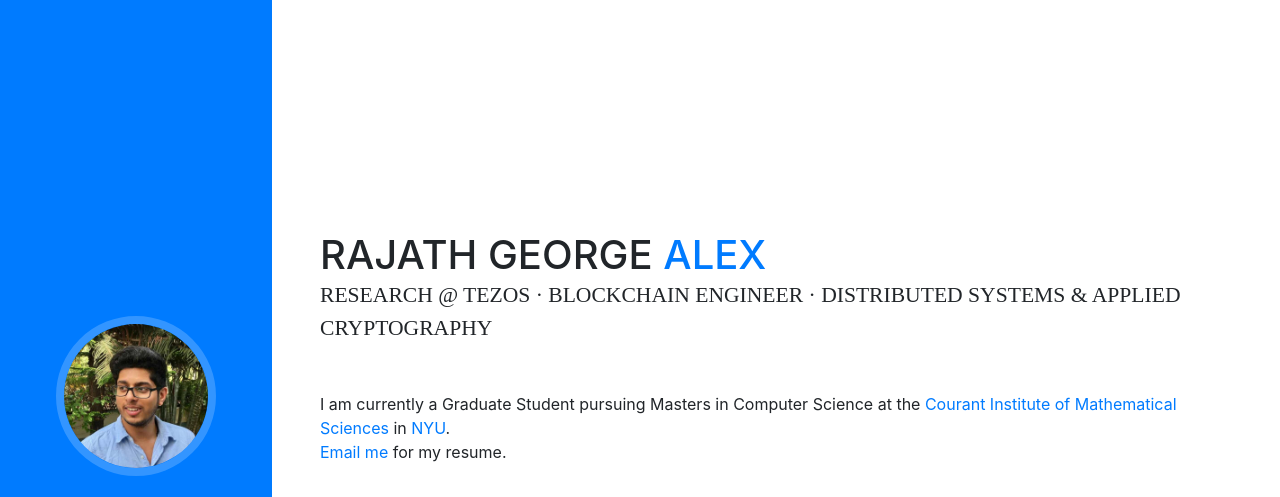
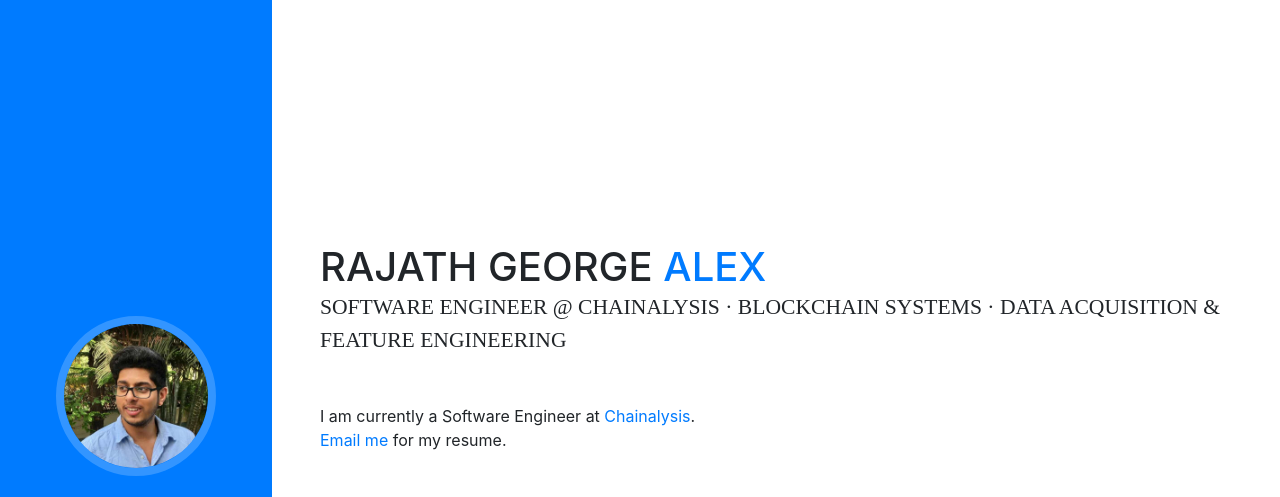
Before and after one commit to 0xrajath/0xrajath.github.io, a website with bundled scripts: page index.html in a window 1280 px wide. Shown: the top 497 px of the page. Built offline with nearby package versions, Linux system fonts and the light colour scheme; a web font is replaced by a local one.

Commit message:
Updated Bio

```diff
--- a/index.html
+++ b/index.html
@@ -50,10 +50,11 @@
           <h1 class="mb-0">Rajath George
             <span class="text-primary">Alex</span>
           </h1>
-          <div class="subheading mb-5">Research @ Tezos · Blockchain Engineer · Distributed Systems & Applied Cryptography
+          <div class="subheading mb-5">Software Engineer @ Chainalysis · Blockchain Systems · Data Acquisition & Feature Engineering
 
           </div>
-          <p class="mb-5">I am currently a Graduate Student pursuing Masters in Computer Science at the <a href="https://cs.nyu.edu/home/index.html" target="_blank">Courant Institute of Mathematical Sciences</a> in <a href="https://www.nyu.edu/" target="_blank">NYU</a>.
+          <p class="mb-5">I am currently a Software Engineer at <a href="https://www.chainalysis.com/" target="_blank">Chainalysis</a>.
+          <!-- <p class="mb-5">I am currently a Graduate Student pursuing Masters in Computer Science at the <a href="https://cs.nyu.edu/home/index.html" target="_blank">Courant Institute of Mathematical Sciences</a> in <a href="https://www.nyu.edu/" target="_blank">NYU</a>.  -->
             <br /> <a href="mailto:rga281@nyu.edu">Email me</a> for my resume.</p>
           <ul class="list-inline list-social-icons mb-0">
               <li class="list-inline-item">
```
